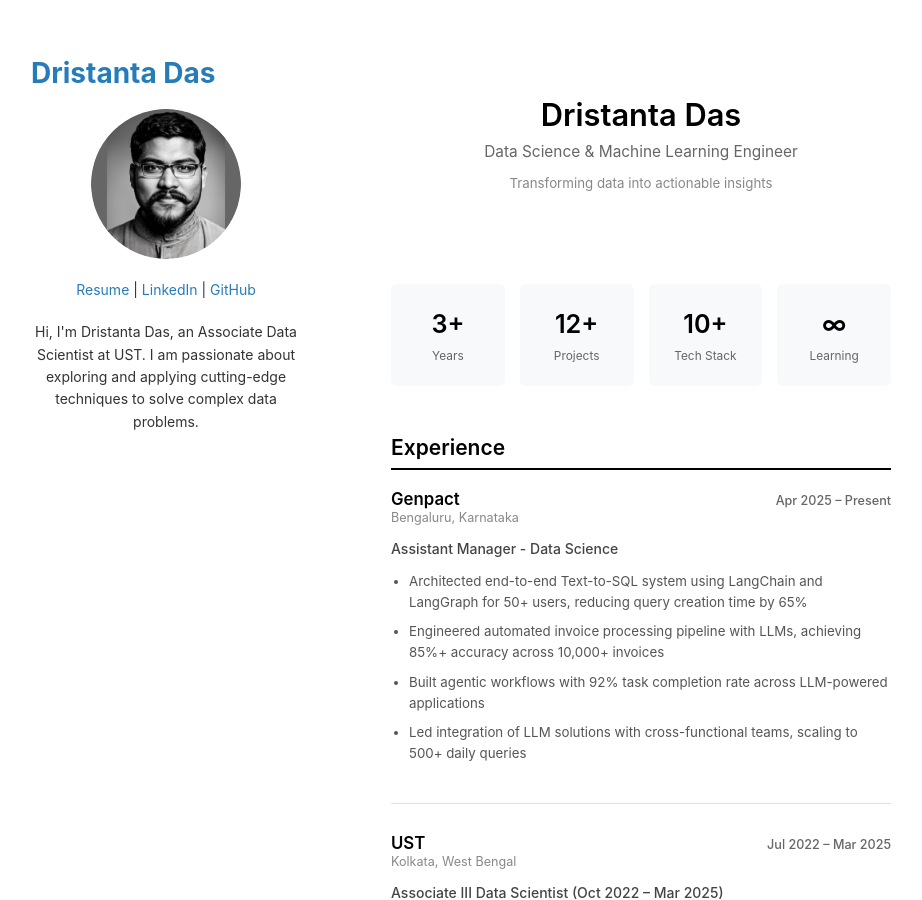
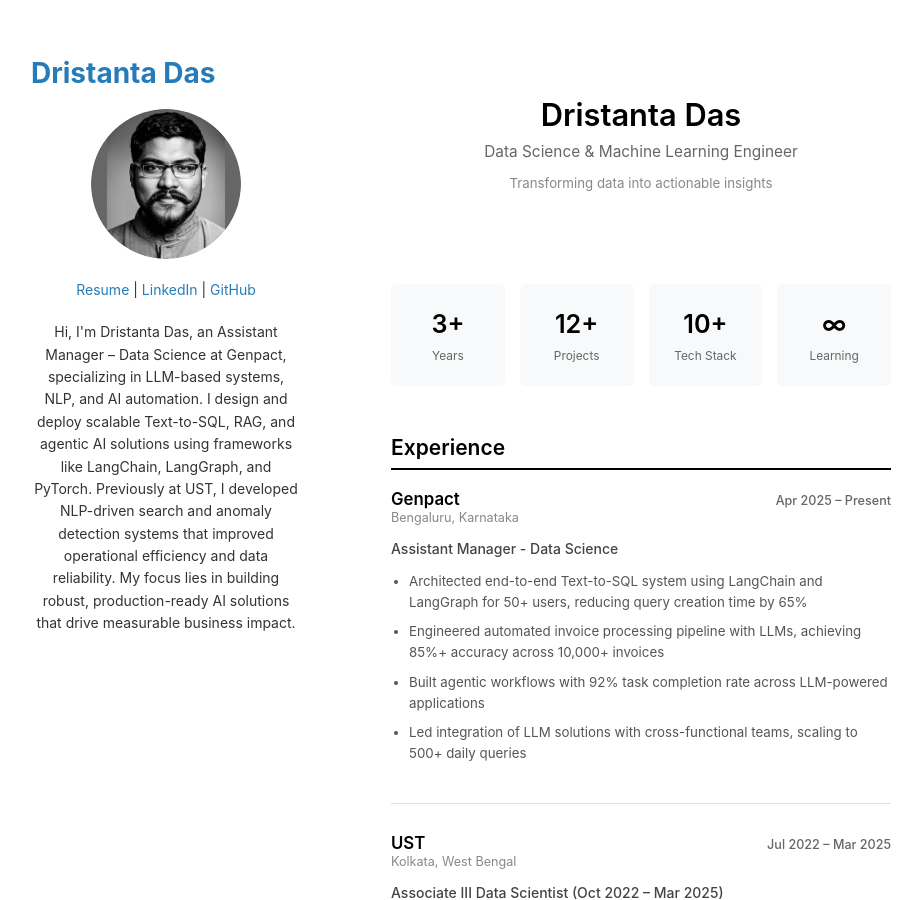
Before and after one commit to dasdristanta13/dasdristanta13.github.io, a Jekyll site: the page built from index.md, in a window 1280 px wide and 900 px high. Shown: the whole window, without its empty margins (179-1101 px from the left). Built offline with Jekyll 4.4.1, drawn with Linux system fonts in a browser that asks for light colours.

Commit message:
Revise personal bio in _config.yml
Updated personal introduction with new job title and responsibilities.

```diff
--- a/_config.yml
+++ b/_config.yml
@@ -8,9 +8,10 @@ description: >
   <a href="https://github.com/dasdristanta13" target="_blank">GitHub</a>
   </p>
   <p style="text-align: center;">
-  Hi, I'm Dristanta Das, an Associate Data Scientist at UST.
-  I am passionate about exploring and applying cutting-edge techniques
-  to solve complex data problems.
+  Hi, I'm Dristanta Das, an Assistant Manager – Data Science at Genpact, specializing in LLM-based systems, NLP, and AI automation.
+  I design and deploy scalable Text-to-SQL, RAG, and agentic AI solutions using frameworks like LangChain, LangGraph, and PyTorch.
+  Previously at UST, I developed NLP-driven search and anomaly detection systems that improved operational efficiency and data reliability.
+  My focus lies in building robust, production-ready AI solutions that drive measurable business impact.
   </p>
 
 # Theme
```
